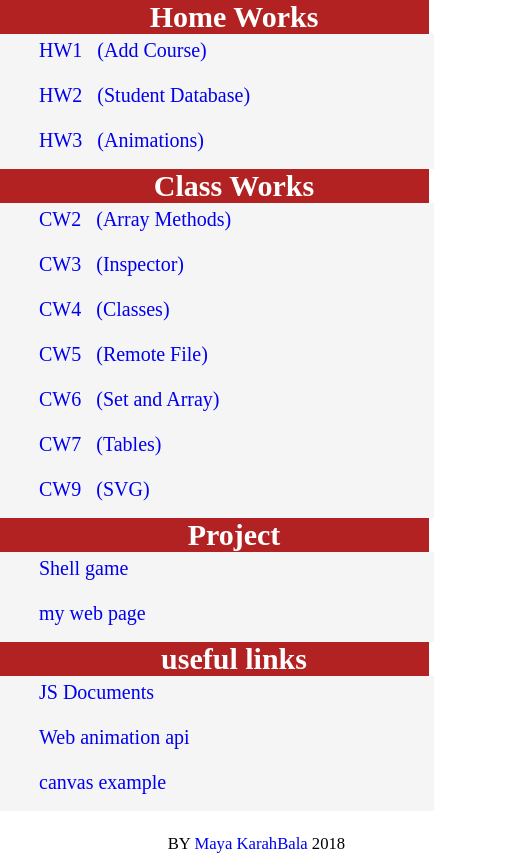
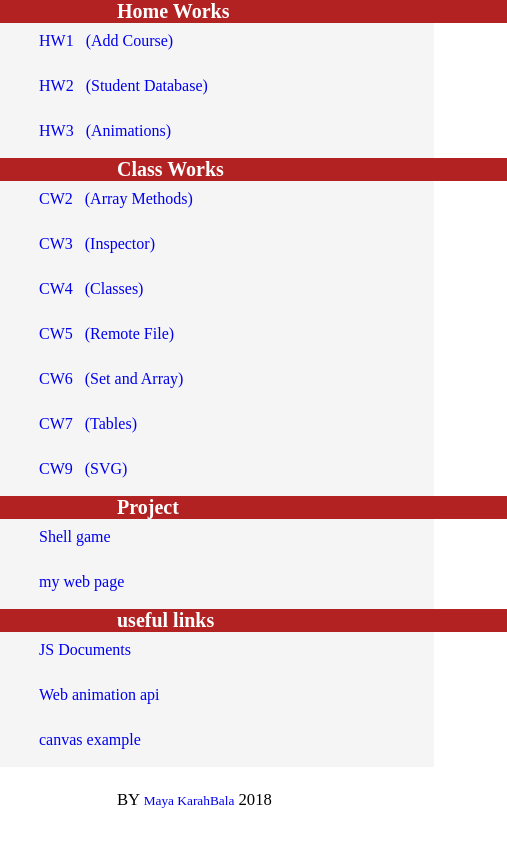
Before and after one commit to Maya-Karahbala/advancedpro, a plain HTML site: page index.html in a window 390 px wide. Shown: the whole page, 507 px wide, since content can reach past the window. Drawn offline with Linux system fonts and the light colour scheme.

Commit message:
mobil size fixes

```diff
--- a/index.html
+++ b/index.html
@@ -52,15 +52,28 @@
       margin-left: 30%;
 
     }
+     small.smallTag{
+       margin-left: 43%;
+       }
     @media screen and (max-width: 600px) {
        h2 ,div{
         width: 100%;
         margin: auto;
         padding-left: 10%;
         margin-left:0;
+        font-size: 1em;
+
+       }
+       h2{
+        text-align: left;
+        padding-left: 30%;
        }
        a{
         text-align: left;
+        font-size: .8em;
+       }
+       small.smallTag{
+       margin-left: 30%;
        }
 
     }
@@ -113,7 +126,7 @@
 
 
 
-   <small style=" margin-left: 43%;  ">BY
+   <small  class="smallTag">BY
     <a href="https://github.com/Maya-Karahbala/advancedpro">Maya KarahBala</a> 2018 </small>
 
 </body>
```
